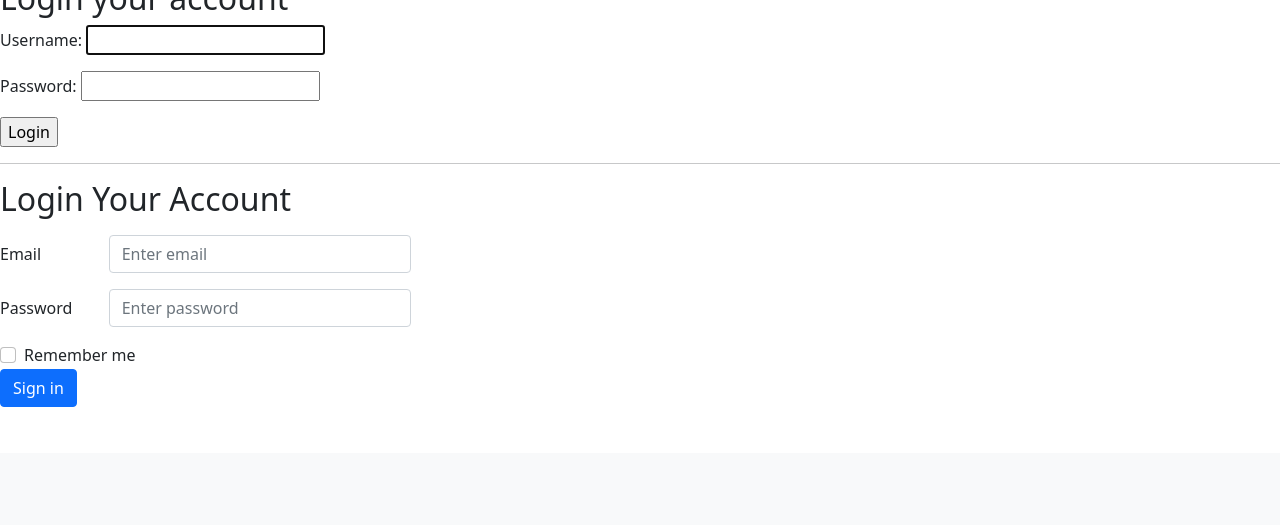
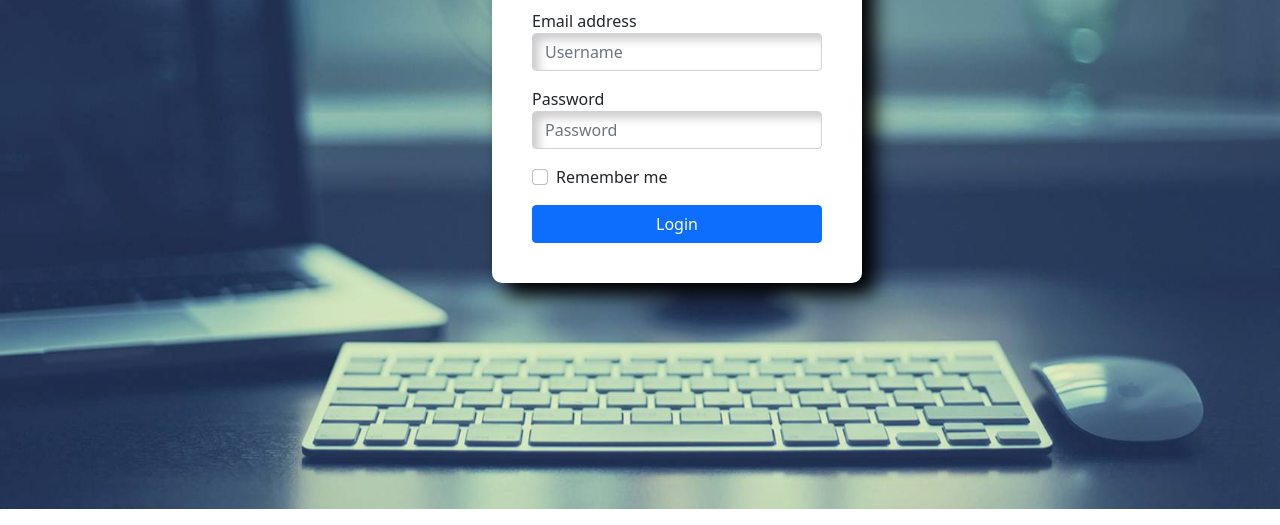
Before and after one commit to mahatabhossain/Django_experiment, a Django app: page /accounts/login/ in a window 1280 px wide. Shown: the part 347-872 px from the top of the page. Before the commit the page ends 754 px from the top, so only its background shows below. Run offline with Django 3.2, Linux system fonts and the light colour scheme; some libraries are stand-ins or nearby versions.

Commit message:
Login page modified

```diff
--- /dev/null
+++ b/accounts/static/css/style.css
@@ -0,0 +1,35 @@
+.neumorphic{
+    box-shadow: inset 6px 6px 10px 0 rgba(0, 0, 0, 0.2),
+    inset -6px -6px 10px 0 rgba(255, 255, 255, 0.5);
+
+    /* box-shadow: inset 8px 8px 8px rgba(255, 255, 255, 0.5)
+                inset -8px -8px 20px rgba(255, 255, 255, 0.5); */
+}
+
+
+.bg-image{
+    height: 100vh;
+    width: 100vw;
+}
+
+.form-container{
+    position: absolute;
+    top: 20vh;
+    border-radius: 10px;
+    background: #fff;
+    padding: 40px;
+    box-shadow: 13px 13px 20px #000;
+    z-index: 100 ;
+    /* height: 400px; */
+}
+
+.btn-block{
+    display: block !important;
+    width: 290px;
+}
+
+.logo-size{
+    height: 200px;
+    width: 200px;
+    margin: -50px 0 -40px 30px;
+}
--- a/accounts/templates/base.html
+++ b/accounts/templates/base.html
@@ -1,6 +1,8 @@
+<!--*********For loading static files i.e (images,css,js)********8-->
+{% load static %}
+
 <!DOCTYPE html>
 <html lang="en">
-    {% load static %}
 <head>
 
 
@@ -9,20 +11,21 @@
     <meta name="viewport" content="width=device-width, initial-scale=1.0">
     <title>Bootstrap experiment</title>
 
-    <!-- <link rel="stylesheet" href="style.css"> -->
+<!-- <link rel="stylesheet" href="style.css"> -->
+<link rel="stylesheet" href= "{% static 'css/style.css' %}">
 <link href="https://cdn.jsdelivr.net/npm/bootstrap@5.0.0-beta2/dist/css/bootstrap.min.css" rel="stylesheet" integrity="sha384-BmbxuPwQa2lc/FVzBcNJ7UAyJxM6wuqIj61tLrc4wSX0szH/Ev+nYRRuWlolflfl" crossorigin="anonymous">
 <script src="https://kit.fontawesome.com/33d9232565.js" crossorigin="anonymous"></script>
 </head>
 
 <!-----------------------BODY PART------------------------------------------->
-<body>
+<bodys>
     <!----------------Navigation---------------->
 
     <nav class="navbar navbar-expand-lg navbar-light bg-light">
         <div class="container-fluid">
-          <a class="navbar-brand" href="/">
+          <!-- <a class="navbar-brand" href="/">
           <img  class="site-logo__graphic" alt="My Website Logo" src="#">
-          </a>
+          </a> -->
           <button class="navbar-toggler" type="button" data-bs-toggle="collapse" data-bs-target="#navbarSupportedContent" aria-controls="navbarSupportedContent" aria-expanded="false" aria-label="Toggle navigation">
             <span class="navbar-toggler-icon"></span>
           </button>
@@ -41,7 +44,6 @@
       </nav>
 
 
-
     {% block content %}
     {% endblock %}
 
--- a/accounts/templates/registration/login.html
+++ b/accounts/templates/registration/login.html
@@ -1,36 +1,61 @@
+
 {% extends '../base.html'%}
 
 {% block content %}
 
 <!--**********System generated form ********************-->
-<h2> Login your account</h2>
+<!-- <h2> Login your account</h2>
 <form method="post">
   {% csrf_token %}
   {{form.as_p}}
   <input type="submit" value="Login">
-</form>
-
-<hr>
+</form> -->
 
 
   <!--**************Bootstrap form ****************-->
-  <div class="container-fluid"></div>
-  <h2>Login Your Account</h2>
-  <form class="mt-3">
+<img class = "bg-image" src="/static/images/bg-img.jpg">
+<div class="container-fluid ">
+
+  <div class="row justify-content-center mb-3">
+    <div class="col-12 col-sm-6 col-md-3">
+      <form class="form-container">
+        <h2>Login your account</h2>
+          <img class = "logo-size" src="/static/images/B4_logo.png">
+      <!-- <hr class="line-color"> -->
+        <div class="form-group mb-3">
+          <label for="exampleInputEmail1">Email address</label>
+          <input type="email" class="form-control neumorphic" id="exampleInputEmail1" aria-describedby="emailHelp" placeholder="Username">
+        </div>
+        <div class="form-group mb-3">
+          <label for="exampleInputPassword1">Password</label>
+          <input type="password" class="form-control neumorphic" id="exampleInputPassword1" placeholder="Password">
+        </div>
+        <div class="form-group form-check mb-3">
+          <input type="checkbox" class="form-check-input" id="exampleCheck1">
+          <label class="form-check-label" for="exampleCheck1">Remember me</label>
+        </div>
+        <button type="submit" class="btn btn-primary btn-block">Login</button>
+      </form>
+    </div>
+  </div>
+</div>
+
+  <!-- <div class="container-fluid ">
+  <div class="row justify-content-center align-items-center">
+  <h2 class="text-color">Login Your Account</h2>
+  <form class="mt-3 ">
     <div class="row mb-3">
       <label for="inputEmail3" class="col-sm-1 col-form-label">Email</label>
       <div class="col-3">
-        <input type="email" class="form-control" id="inputEmail3" placeholder="Enter email">
+        <input type="email" class="form-control neumorphic" id="inputEmail3" placeholder="Enter email">
       </div>
     </div>
     <div class="row mb-3">
       <label for="inputPassword3" class="col-sm-1 col-form-label">Password</label>
       <div class="col-3">
-        <input type="password" class="form-control" id="inputPassword3" placeholder="Enter password">
+        <input type="password" class="form-control neumorphic" id="inputPassword3" placeholder="Enter password">
       </div>
     </div>
-
-
       <div class="form-group">
         <div class="form-check">
           <input class="form-check-input" type="checkbox" id="gridCheck1">
@@ -39,10 +64,8 @@
           </label>
         </div>
       </div>
-
-
-    <button type="submit" class="btn btn-primary">Sign in</button>
+    <button type="submit" class="btn btn-primary ">Sign in</button>
   </form>
 </div>
-</div>
+</div> -->
 {% endblock %}
--- a/login/settings.py
+++ b/login/settings.py
@@ -26,6 +26,11 @@ SECRET_KEY = '--23j-*r%5$aujsza*i=w+n6v+y*n7%r@r%ir%6#=vkirg0rf4'
 DEBUG = True
 
 ALLOWED_HOSTS = []
+
+#Static files path
+STATICFILES_DIRS = [
+    "/Django_experiment/accounts/static",
+]
 
 
 # Application definition
```
Also changed, not shown: css/style.css (added, +13 -0 lines), accounts/static/images/B4_logo.png (added), accounts/static/images/bg-img.jpg (added), images/bg-img.jpg (added).
